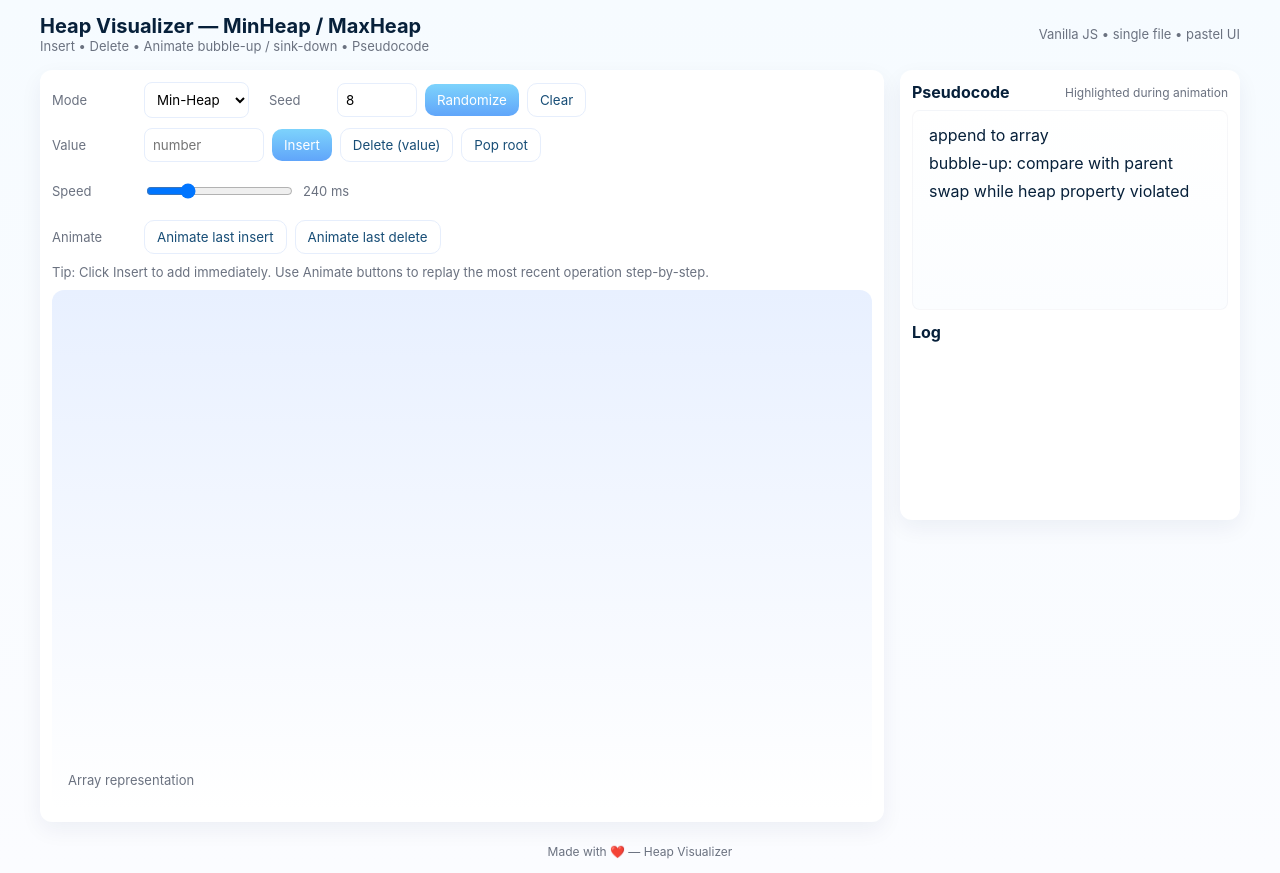
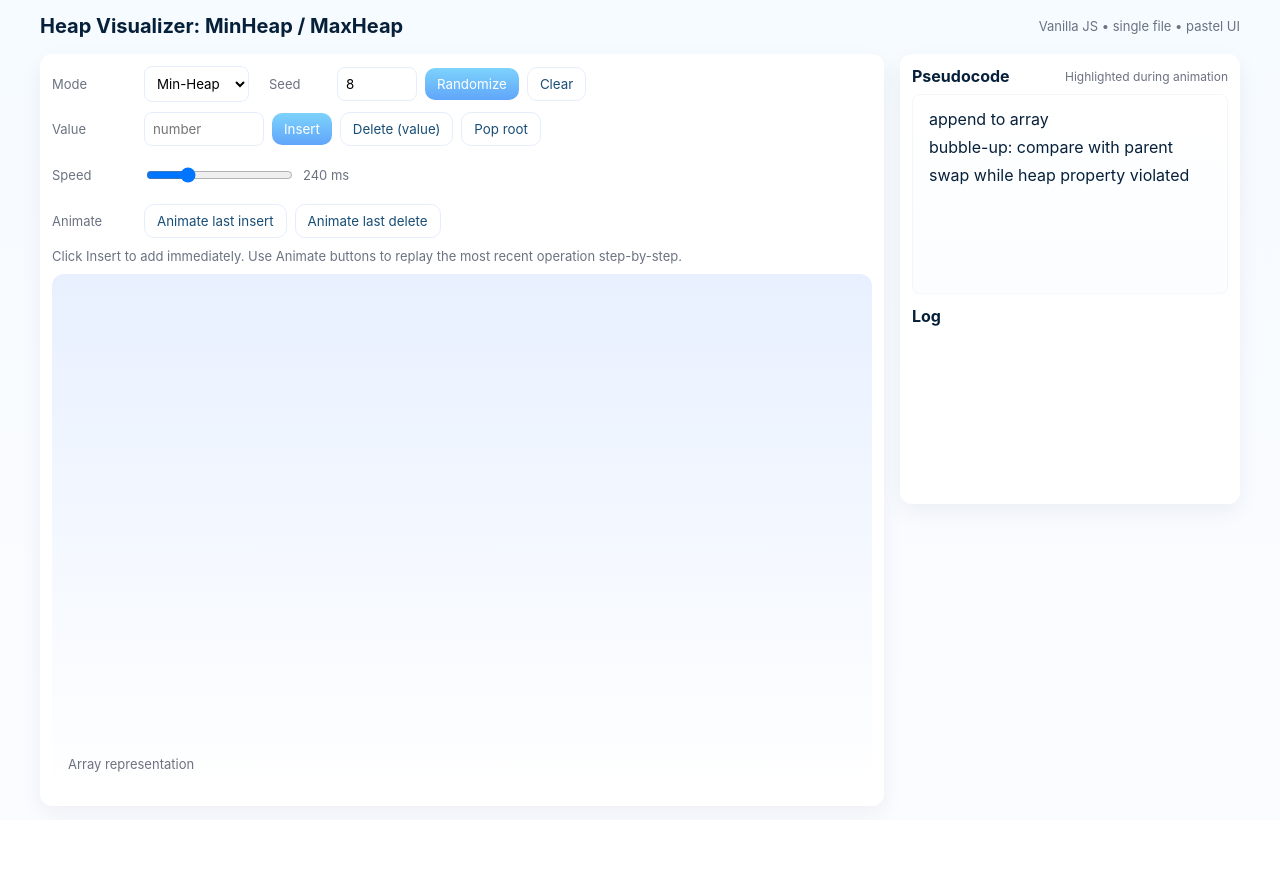
Before and after one commit to project-dsa-visualiser/DSA-project, a plain HTML site: page docs/heaps.html in a window 1280 px wide. After the commit the page ends 820 px from the top, so only its background shows below. Drawn offline with Linux system fonts and the light colour scheme.

Commit message:
Update heaps.html

```diff
--- a/docs/heaps.html
+++ b/docs/heaps.html
@@ -40,8 +40,7 @@
 <div class="app">
   <header>
     <div>
-      <h1>Heap Visualizer — MinHeap / MaxHeap</h1>
-      <div style="color:var(--muted);font-size:13px">Insert • Delete • Animate bubble-up / sink-down • Pseudocode</div>
+      <h1>Heap Visualizer: MinHeap / MaxHeap</h1>
     </div>
     <div style="margin-left:auto;color:var(--muted);font-size:13px">Vanilla JS • single file • pastel UI</div>
   </header>
@@ -77,7 +76,7 @@
         <button id="playDelete" class="ghost">Animate last delete</button>
       </div>
 
-      <div style="color:var(--muted);font-size:13px">Tip: Click Insert to add immediately. Use Animate buttons to replay the most recent operation step-by-step.</div>
+      <div style="color:var(--muted);font-size:13px">Click Insert to add immediately. Use Animate buttons to replay the most recent operation step-by-step.</div>
     </div>
 
     <div style="height:10px"></div>
@@ -97,7 +96,6 @@
     <div style="margin-top:12px"><strong>Log</strong><div id="log" style="height:160px;overflow:auto;margin-top:6px;color:var(--muted)"></div></div>
   </aside>
 
-  <div class="footer">Made with ❤️ — Heap Visualizer</div>
 </div>
 
 <script>
```
